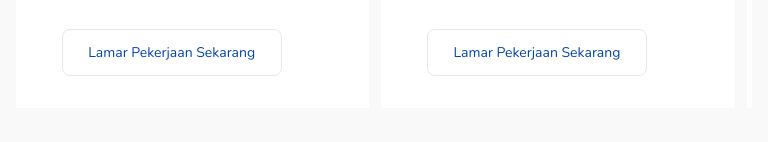
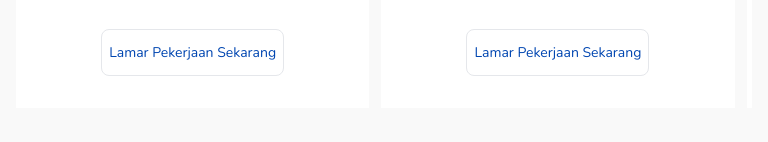
Before and after one commit to Anamm15/karir-cemerlang, a website: page src/homepage.html in a window 768 px wide. Shown: the part 2238-2380 px from the top of the page. Drawn offline with nearby package versions, Linux system fonts and the light colour scheme; files whose address does not match are found by name.

Commit message:
Responsive pekerjaan

```diff
--- a/src/style.css
+++ b/src/style.css
@@ -325,8 +325,8 @@ button:hover .arrow__icon path {
         padding-bottom: 2rem;
         justify-content: center;
     }
-    .pekerjaan__card button {
-        margin-left: 2.4rem;
+    .pekerjaan__card a {
+        width: 100%;
     }
     .perusahaan {
         background-image: none;
@@ -639,8 +639,8 @@ button:hover .arrow__icon path {
         padding-bottom: 2rem;
         justify-content: center;
     }
-    .pekerjaan__card button {
-        margin-left: 2.4rem;
+    .pekerjaan__card a {
+        width: 100%;
     }
     .perusahaan {
         flex-direction: column;
@@ -931,11 +931,12 @@ button:hover .arrow__icon path {
         gap: 1rem;
         height: max-content;
         padding-bottom: 2rem;
+        flex-direction: column;
+        align-items: center;
         justify-content: center;
     }
-    .pekerjaan__card button {
-        margin-left: 1.2rem;
-        width: 90%;
+    .pekerjaan__card a {
+        width: 100%;
     }
     .perusahaan {
         flex-direction: column;
```
Also changed, not shown: src/homepage.html (+1 -1 lines).
